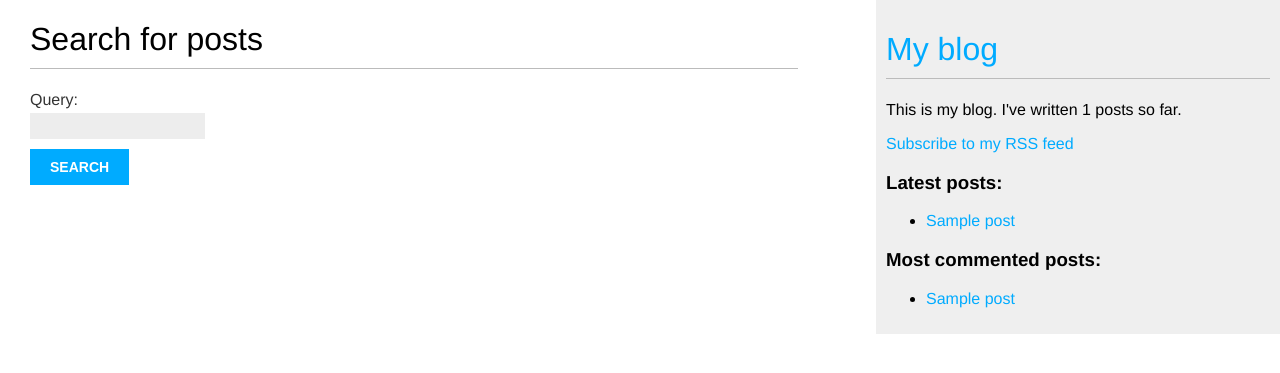
After one commit to SergePogorelov/blog_on_the_book, a Django app: page /blog/search/ in a window 1280 px wide. The commit adds this page. Shown: the top 373 px of the page. Run offline with Django 3.2, Linux system fonts and the light colour scheme; tables that the repository leaves empty hold one stand-in row (values such as "Sample post").

Commit message:
search and oyher fichs

```diff
--- a/Blog_on_the_book/blog/forms.py
+++ b/Blog_on_the_book/blog/forms.py
@@ -16,3 +16,7 @@ class CommentForm(forms.ModelForm):
     class Meta:
         model = Comment
         fields = ('name', 'email', 'body')
+
+
+class SearchForm(forms.Form):
+    query = forms.CharField()
--- a/Blog_on_the_book/blog/templates/blog/base.html
+++ b/Blog_on_the_book/blog/templates/blog/base.html
@@ -11,8 +11,11 @@
             {% block content %}{% endblock %}
         </div>
         <div id="sidebar">
-            <h2>My blog</h2>
+            <h1><a href='{% url "blog:post_list" %}'>My blog</a></h1>
             <p>This is my blog. I've written {% total_posts %} posts so far.</p>
+
+            <p><a href='{% url "blog:post_feed" %}'>Subscribe to my RSS feed</a></p>
+
             <h3>Latest posts:</h3>
             {% show_latest_posts 3 %}
 
--- /dev/null
+++ b/Blog_on_the_book/blog/templates/blog/post/search.html
@@ -0,0 +1,31 @@
+{% extends "blog/base.html" %}
+{% load blog_tags %}
+{% block title %}Serch{% endblock %}
+{% block content %}
+
+    {% if query %}
+        <h2>Posts containing "{{ query }}"</h2>
+        <h3>
+            {% with results.count as total_results %}
+                Found {{ total_results }} result{{ total_results|pluralize }}
+            {% endwith %}
+        </h3>
+
+        {% for post in results %}
+            <h4><a href="{{ post.get_absolute_url }}">{{ post.title }}</a></h4>
+            {{ post.body|markdown|truncatewords_html:5 }}
+        {% empty %}
+            <p>There are no results for your query.</p>
+        {% endfor %}
+        <p><a href='{% url "blog:post_search" %}'>Search again</a></p>
+
+    {% else %}
+
+        <h1>Search for posts</h1>
+        <form method="get">
+            {{ form.as_p }}
+            <input type="submit" value="Search" >
+        </form>
+    {% endif %}
+
+{% endblock %}
--- a/Blog_on_the_book/blog/templatetags/blog_tags.py
+++ b/Blog_on_the_book/blog/templatetags/blog_tags.py
@@ -15,7 +15,7 @@ def total_posts():
 
 
 @register.simple_tag
-def get_most_commented_posts(count=5):
+def get_most_commented_posts(count=3):
     return Post.published.annotate(total_comments=Count('comments')).order_by('-total_comments')[:count]
 
 
--- a/Blog_on_the_book/blog/urls.py
+++ b/Blog_on_the_book/blog/urls.py
@@ -1,6 +1,7 @@
 from django.urls import path
 
 from . import views
+from .feeds import LatestPostsFeed
 
 
 app_name = 'blog'
@@ -10,5 +11,7 @@ urlpatterns = [
     #path('', views.PostListView.as_view(), name='post_list'),
     path('<int:year>/<int:month>/<int:day>/<slug:post>/', views.post_detail, name='post_detail'),
     path('<int:post_id>/share/', views.post_share, name = 'post_share'),
-    path('tag/<slug:tag_slug>/', views.post_list, name='post_list_by_tag')
+    path('tag/<slug:tag_slug>/', views.post_list, name='post_list_by_tag'),
+    path('feed/', LatestPostsFeed(), name='post_feed'),
+    path('search/', views.post_search, name='post_search'),
 ]
--- a/Blog_on_the_book/blog/views.py
+++ b/Blog_on_the_book/blog/views.py
@@ -3,9 +3,10 @@ from django.core.paginator import Paginator, EmptyPage, PageNotAnInteger
 from django.views.generic import ListView
 from django.core.mail import send_mail
 from django.db.models import Count
+from django.contrib.postgres.search import TrigramSimilarity #, SearchVector, SearchQuery, SearchRank
 from taggit.models import Tag
 
-from .forms import EmailPostForm, CommentForm
+from .forms import EmailPostForm, CommentForm, SearchForm
 from .models import Post, Comment
 
 
@@ -77,3 +78,18 @@ def post_share(request, post_id):
     else:
         form = EmailPostForm()
     return render(request, 'blog/post/share.html', {'post':post, 'form':form, 'sent':sent})
+
+
+def post_search(request):
+    form = SearchForm()
+    query = None
+    results = []
+    if 'query' in request.GET:
+        form = SearchForm(request.GET)
+    if form.is_valid():
+        query = form.cleaned_data['query']
+        # search_vector = SearchVector('title', weight='A') + SearchVector('body', weight='B')
+        # search_query = SearchQuery(query)
+        #results = Post.objects.annotate(search=search_vector, rank=SearchRank(search_vector, search_query)).filter(rank__gte=0.3).order_by('-rank')
+        results = Post.objects.annotate(similarity=TrigramSimilarity('title', query)).filter(similarity__gte=0.3).order_by('-similarity')
+    return render(request, 'blog/post/search.html', {'form':form, 'query': query, 'results':results})
--- a/Blog_on_the_book/requirements.txt
+++ b/Blog_on_the_book/requirements.txt
@@ -4,8 +4,10 @@ Django==3.0.5
 django-taggit==1.2.0
 isort==4.3.21
 lazy-object-proxy==1.4.3
+Markdown==3.2.1
 mccabe==0.6.1
 pkg-resources==0.0.0
+psycopg2==2.8.5
 pylint==2.4.4
 pytz==2019.3
 six==1.14.0
```
Also changed, not shown: Blog_on_the_book/Blog_on_the_book/settings.py (+14 -2 lines), Blog_on_the_book/blog/feeds.py (added, +18 -0 lines).
